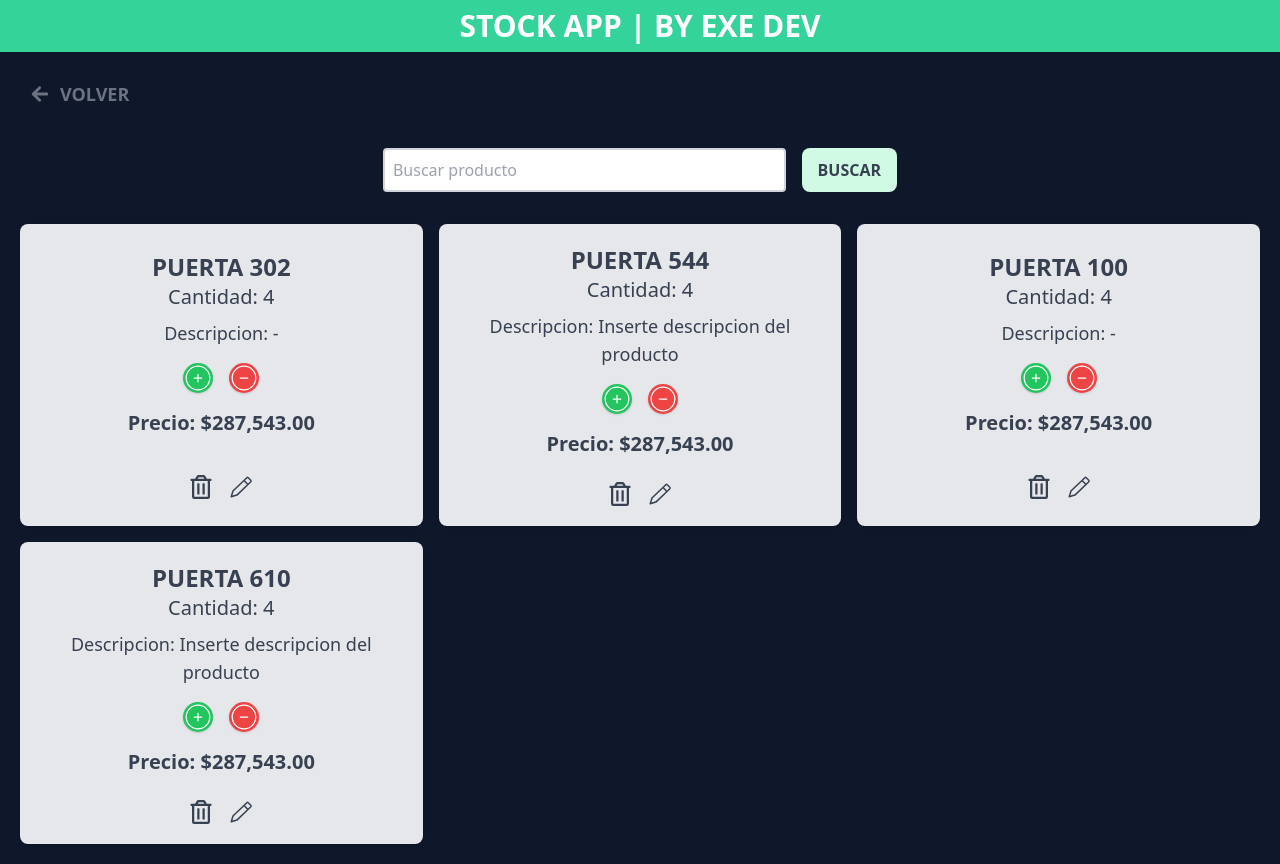
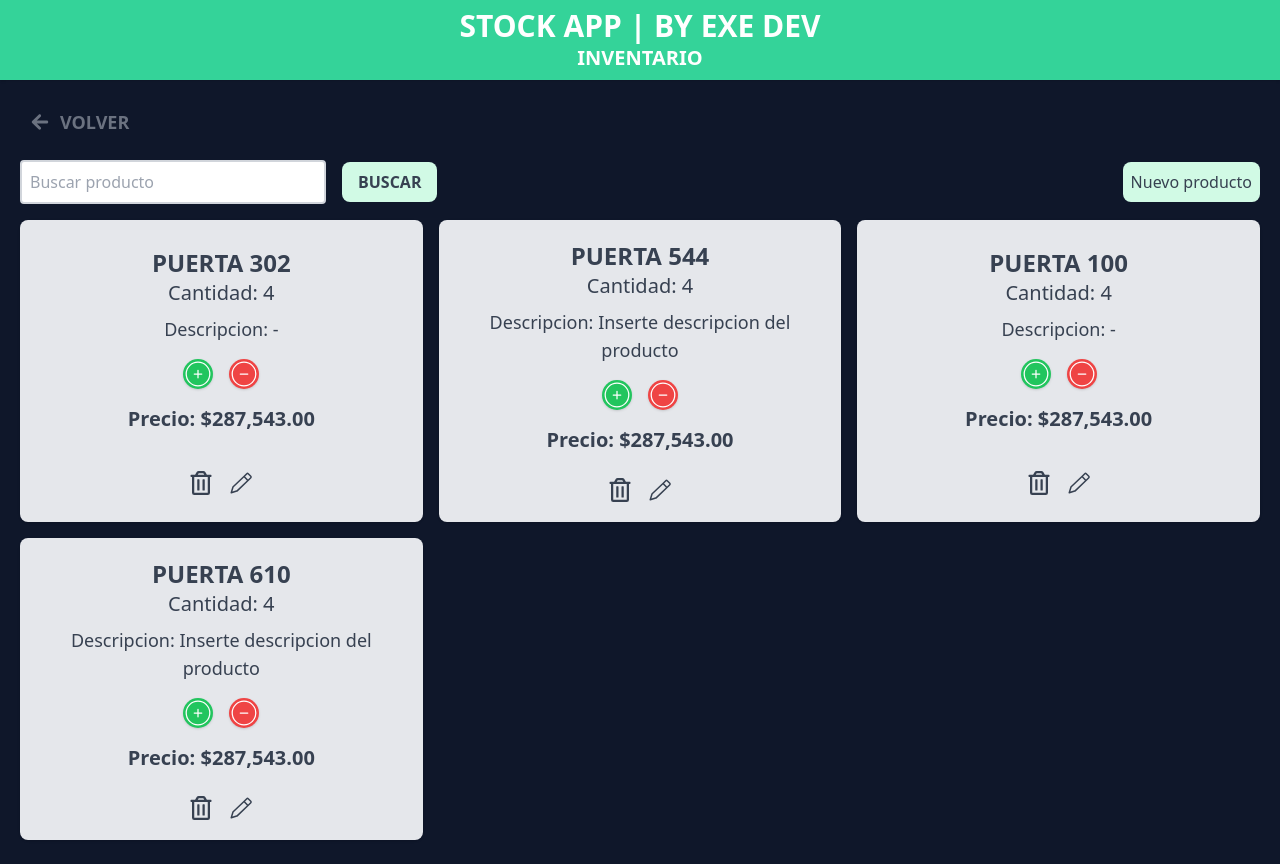
Before and after one commit to exe-quiel-dev/control_negocio_app, a React (Vite) app: page /inventario in a window 1280 px wide. Built offline with nearby package versions, Linux system fonts and the light colour scheme.

Commit message:
Logica iniciada - Correcciones UI

```diff
--- a/package.json
+++ b/package.json
@@ -15,6 +15,7 @@
     "react": "^18.2.0",
     "react-dom": "^18.2.0",
     "react-icons": "^5.0.1",
+    "react-modal": "^3.16.1",
     "react-router-dom": "^6.22.0",
     "tailwindcss": "^3.4.1"
   },
--- a/src/components/Layout.jsx
+++ b/src/components/Layout.jsx
@@ -1,11 +1,27 @@
-import { Outlet } from "react-router-dom"
+import { Outlet, useLocation } from "react-router-dom"
+
 
 const Layout = () => {
+  let location = useLocation();
+
+  const eliminarSlash = () => {
+    let path = location.pathname;
+    if(location.pathname === '/') {
+      return 'Inicio'
+    } else {
+      path = path[0] == '/' ? path.substring(1) : path;
+      return path
+    }
+
+
+  }
+  eliminarSlash()
   return (
     <div>
       <header>
-        <nav>
-          <h1 className="font-black text-3xl text-center p-2 bg-emerald-400 text-white shadow">STOCK APP | BY EXE DEV</h1>
+        <nav className="p-2 bg-emerald-400 text-white shadow">
+          <h1 className="font-black text-3xl text-center">STOCK APP | BY EXE DEV</h1>
+          <h2 className="text-xl uppercase font-semibold text-center">{eliminarSlash()}</h2>
         </nav>
       </header>
       <Outlet />
--- a/src/context/InventarioProvider.jsx
+++ b/src/context/InventarioProvider.jsx
@@ -1,18 +1,26 @@
 /* eslint-disable react/prop-types */
 import { createContext } from "react";
+//
+import { useState } from "react";
+// import { useLocation } from "react-router-dom";
 
 const InventarioContext = createContext();
 
 const InventarioProvider = ({children}) => {
+  const [modal, setModal] = useState(false);
 
-const prueba = () => {
-  console.log('hola')
-}
+
+  const handleSubmit = e => {
+    e.preventDefault()
+    console.log('enviando info')
+  }
 
   return(
     <InventarioContext.Provider
       value={{
-        prueba
+        modal,
+        setModal,
+        handleSubmit
       }}
     >
       {children}
--- a/src/hooks/useInventario.jsx
+++ b/src/hooks/useInventario.jsx
@@ -0,0 +1,8 @@
+import { useContext } from "react";
+import InventarioContext from "../context/InventarioProvider";
+
+const useInventario = () => {
+  return useContext(InventarioContext)
+}
+
+export default useInventario
--- a/src/pages/Inventario.jsx
+++ b/src/pages/Inventario.jsx
@@ -1,10 +1,9 @@
 // HOOKS
-import { useState, useContext } from 'react';
+import { useState } from 'react';
+import useInventario from '../hooks/useInventario'
 // COMPONENTS
 import { Link } from 'react-router-dom';
 import ProductoInventario from '../components/ProductoInventario'
-// CONTEXT
-import InventarioContext from '../context/InventarioProvider';
 
 import productos from "../constants/ProductosInventario"
 
@@ -14,9 +13,8 @@ import { IoMdArrowRoundBack } from "react-icons/io";
 const Inventario = () => {
   const [selected, setSelected] = useState(false);
 
-  const {prueba} = useContext(InventarioContext)
+  const {modal, setModal, handleSubmit} = useInventario();
 
-prueba()
   return (
     <main className="flex flex-col items-center justify-center container mx-auto gap-4 p-5">
       <div id="top" className='flex justify-start w-full'>
@@ -30,12 +28,15 @@ prueba()
           </Link>
         </div>
       </div>
-      <div className='container mx-auto'>
-        <form className='p-4 w-full flex justify-center gap-4'>
+      <div id='contenedor_form' className='container mx-auto flex flex-col md:flex-row justify-around items-center gap-4'>
+        <form
+          className='w-full flex justify-around md:inline'
+          onSubmit={e => {handleSubmit(e)}}
+        >
           <input
             type='search'
             placeholder='Buscar producto'
-            className='text-gray-700 w-full md:w-1/2 lg:w-1/3 p-2 border-2 border-gray-300 rounded outline-none'
+            className='text-gray-700 w-full md:w-1/2 lg:w-1/2 p-2 border-2 border-gray-300 rounded outline-none me-4'
             onFocus={() => { setSelected(true) }}
             onBlur={() => { setSelected(false) }}
           />
@@ -45,6 +46,12 @@ prueba()
             className='uppercase p-2 font-bold bg-emerald-100 rounded-lg px-4 hover:shadow hover:bg-emerald-300 cursor-pointer text-gray-700'
           />
         </form>
+        <div id='boton_agregar' className='w-full flex justify-center md:justify-end'>
+          <button
+            className='text-gray-700 bg-emerald-100 hover:bg-emerald-300 cursor-pointer hover:shadow p-2 rounded-lg'
+            onClick={() => {setModal(!modal)}}
+          >Nuevo producto</button>
+        </div>
       </div>
       <div id="productos" className='grid grid-cols-1 md:grid-cols-2 lg:grid-cols-3 gap-4'>
         {productos.map(producto => (
```
Also changed, not shown: 1 other file (tests, documents, lock files or other folders).
